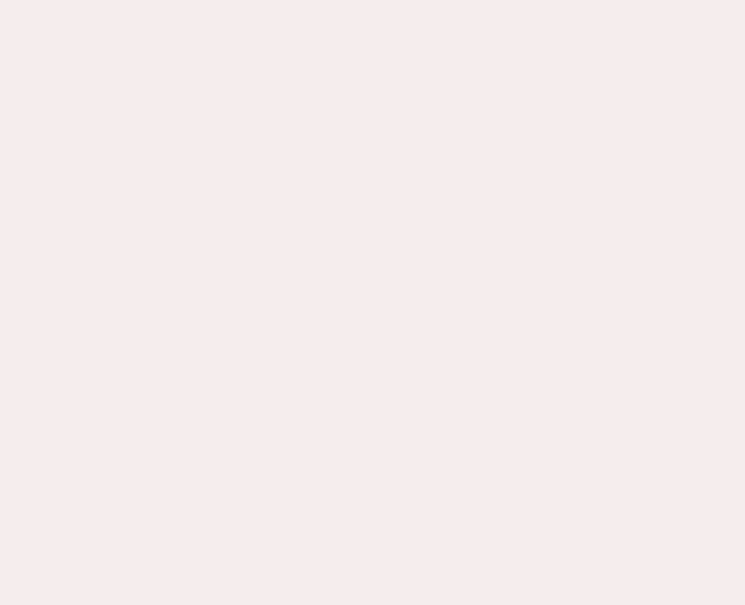
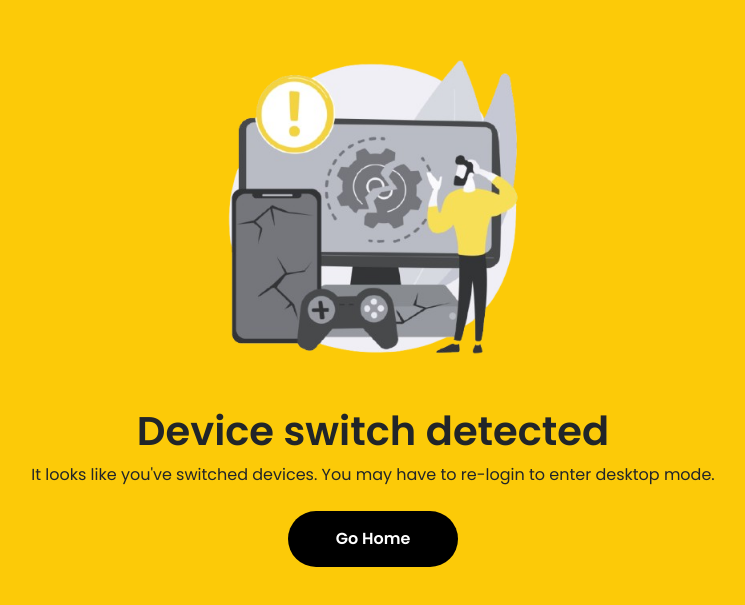
Before and after one commit to keatonmurray/swift, a React app in the folder frontend/: page /dashboard/1 in a window 1280 px wide. Before the commit this address had no page. Shown: the part 113-718 px from the top of the page, without its empty margins (267-1012 px from the left). Built offline with nearby package versions, Linux system fonts and the light colour scheme; the HTML template or start-up script is replaced by a standard one.

Commit message:
added default 404 page fallback

```diff
--- a/frontend/src/App.jsx
+++ b/frontend/src/App.jsx
@@ -2,7 +2,6 @@ import { useState, useEffect } from "react";
 
 import MobileView from "./pages/Mobile/MobileView";
 import DesktopView from "./pages/Desktop/DesktopView";
-import Footer from "./components/Footer";
 
 
 const App = () => {
@@ -21,7 +20,6 @@ const App = () => {
     return (
       <div className="page-wrapper">
         <MobileView />
-        <Footer />
       </div>
     );
   } else {
--- a/frontend/src/index.css
+++ b/frontend/src/index.css
@@ -87,3 +87,17 @@ body {
 .fs-36 {
   font-size: 36px !important;
 }
+
+.page-404 {
+  position: absolute;
+  top: 0;
+  overflow-x: hidden;
+}
+
+.page-not-found img {
+  height: 400px;
+}
+
+.page-404 button, .page-404 a {
+  border-radius: 30px;
+}
--- a/frontend/src/pages/Desktop/DesktopView.jsx
+++ b/frontend/src/pages/Desktop/DesktopView.jsx
@@ -2,12 +2,14 @@ import { Routes, Route } from "react-router-dom";
 
 import Home from "./pages/Home";
 import Dashboard from "./pages/personal/Dashboard";
+import PageNotFound from "./pages/PageNotFound";
 
 const DesktopView = () => {
   return (
     <Routes>
       <Route path="/" element={<Home />} />
       <Route path="/personal/dashboard" element={<Dashboard />} />
+      <Route path="*" element={<PageNotFound />} />
     </Routes>
   )
 }
--- /dev/null
+++ b/frontend/src/pages/Desktop/pages/PageNotFound.jsx
@@ -0,0 +1,32 @@
+import { Link } from "react-router-dom";
+
+const PageNotFound = () => {
+  return (
+    <div className="page-404 container-fluid min-vh-100 d-flex align-items-center justify-content-center bg-yellow-primary">
+
+      <div className="text-center px-3">
+
+        {/* Big 404 */}
+        <div className="page-not-found">
+            <img src="/img/404.png" alt="404 Page Not Found" />
+        </div>
+
+        {/* Message */}
+        <h1 className="mb-2 text-dark fw-semibold">Device switch detected</h1>
+
+        <p className="mb-4 text-dark">
+          It looks like you've switched devices. You may have to re-login to enter desktop mode.
+        </p>
+
+        {/* Action buttons */}
+        <div className="d-flex justify-content-center flex-wrap">
+          <Link to="/" className="btn fw-semibold px-5 border-0 py-3 btn-dark">
+            Go Home
+          </Link>
+        </div>
+      </div>
+    </div>
+  );
+};
+
+export default PageNotFound;
--- a/frontend/src/pages/Mobile/MobileView.jsx
+++ b/frontend/src/pages/Mobile/MobileView.jsx
@@ -14,16 +14,21 @@ import AccountType from "./pages/AccountType";
 import CreatePersonalWallet from "./pages/CreatePersonalWallet";
 import CreatePersonalCurrency from "./pages/CreatePersonalCurrency";
 import CurrencyDetails from "./pages/CurrencyDetails";
+import Footer from "../../components/Footer";
+import PageNotFound from "./pages/PageNotFound";
 
 const MobileView = () => {
+  const isAuthenticated = !!localStorage.getItem("token");
+
   return (
-    <div className="page-wrapper">
+    <div>
+      <div className="page-wrapper">
         <Routes>
           {/* Public routes */}
           <Route path="/" element={<Home />} />
           <Route path="/register" element={<Register />} />
           <Route path="/login" element={<Login />} />
-          <Route path="/select-account-type" element={<AccountType/>}/>
+          <Route path="/select-account-type" element={<AccountType />} />
 
           {/* Protected routes */}
           <Route element={<PrivateRoute />}>
@@ -38,9 +43,13 @@ const MobileView = () => {
             <Route path="/create-personal-wallet/:id" element={<CreatePersonalWallet />} />
             <Route path="/create-personal-currency/:id" element={<CreatePersonalCurrency />} />
           </Route>
+
+          <Route path="*" element={<PageNotFound />} />
         </Routes>
       </div>
-  )
-}
+      {isAuthenticated && <Footer />}
+    </div>
+  );
+};
 
 export default MobileView
--- /dev/null
+++ b/frontend/src/pages/Mobile/pages/PageNotFound.jsx
@@ -0,0 +1,32 @@
+import { Link } from "react-router-dom";
+
+const PageNotFound = () => {
+  return (
+    <div className="page-404 container-fluid min-vh-100 d-flex align-items-center justify-content-center bg-yellow-primary">
+
+      <div className="text-center px-3">
+
+        {/* Big 404 */}
+        <div className="page-not-found">
+            <img src="/img/404.png" alt="404 Page Not Found" />
+        </div>
+
+        {/* Message */}
+        <h1 className="mb-2 text-dark fw-semibold">Device switch detected</h1>
+
+        <p className="mb-4 text-dark">
+          It looks like you've switched devices. You may have to re-login to enter mobile mode.
+        </p>
+
+        {/* Action buttons */}
+        <div className="d-flex justify-content-center flex-wrap">
+          <Link to="/" className="btn fw-semibold px-5 py-3 border-0 btn-dark">
+            Go Home
+          </Link>
+        </div>
+      </div>
+    </div>
+  );
+};
+
+export default PageNotFound;
```
Also changed, not shown: frontend/src/pages/Mobile/pages/page404.jsx (deleted, +0 -9 lines), frontend/public/img/404.png.
